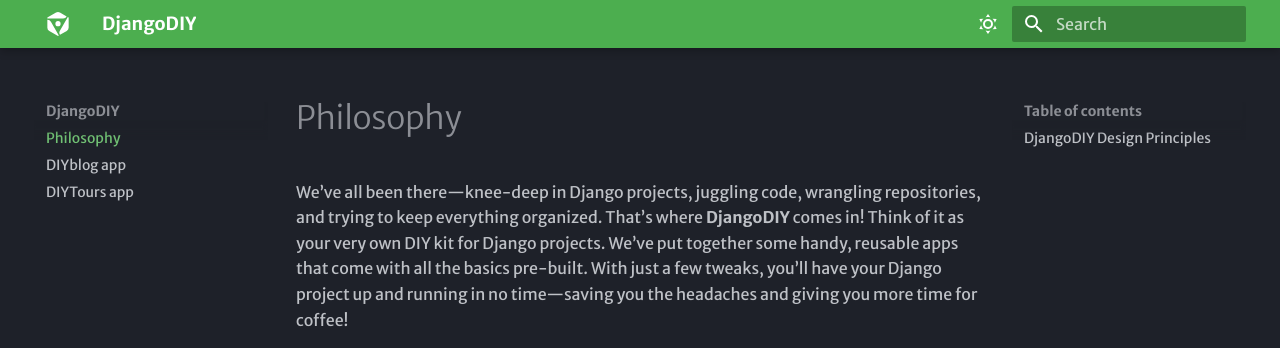
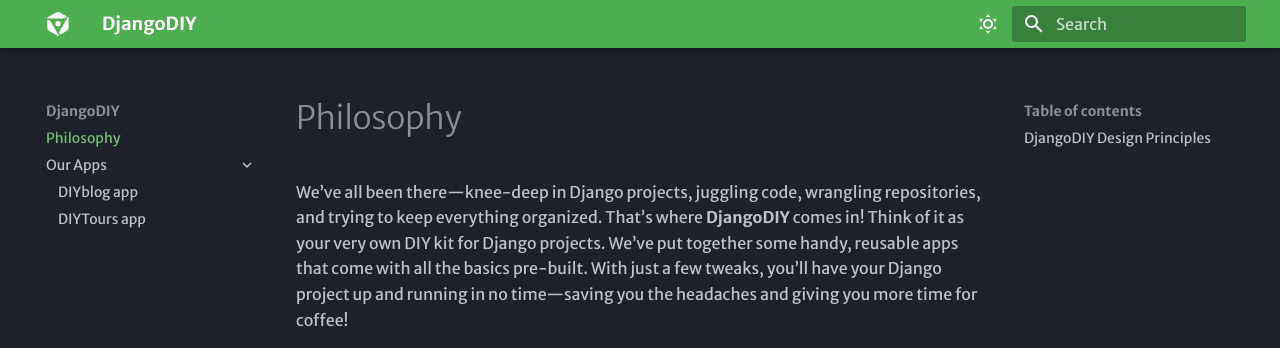
Before and after one commit to DjangoDIY/docs, an MkDocs documentation site: the page built from docs/index.md, in a window 1280 px wide. Shown: the top 348 px of the page. Built offline with MkDocs 1.6.1 and Material for MkDocs 9.7.7, drawn with Linux system fonts in a browser that asks for light colours; some web fonts are replaced.

```diff
--- a/mkdocs.yml
+++ b/mkdocs.yml
@@ -31,8 +31,9 @@ theme:
       accent: deep orange
 nav:
   - Philosophy: index.md
-  - DIYblog app: diyblog/blog.md
-  - DIYTours app: DiyTours/overview.md
+  - Our Apps:
+    - DIYblog app: diyblog/blog.md
+    - DIYTours app: DiyTours/overview.md
 
 
 
```
Also changed, not shown: site/404.html, site/DiyTours/overview/index.html, site/about/index.html, site/blog/index.html, site/code/index.html, site/community/index.html, site/diyblog/blog/index.html, site/docs/index.html, site/index.html.
